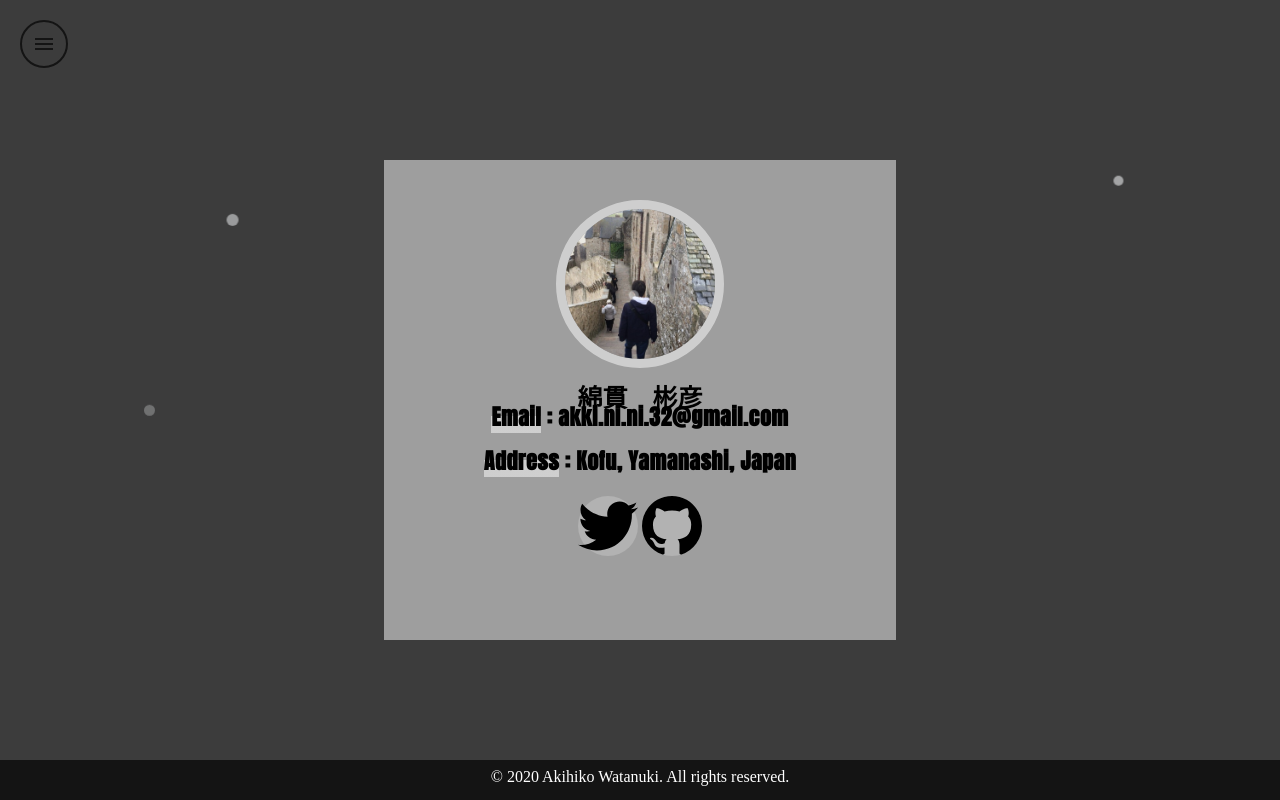
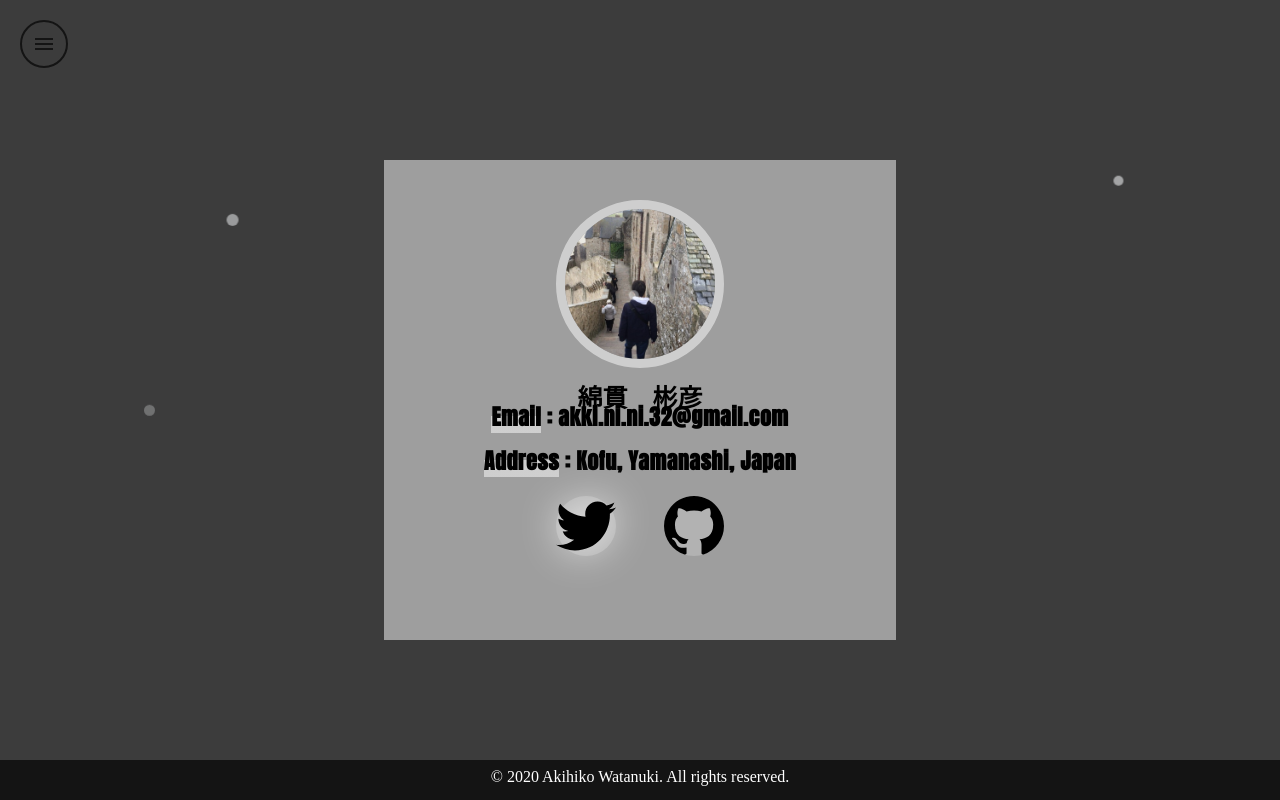
Before and after one commit to watawata14341/watawata14341.github.io, a plain HTML site: page contact.html in a window 1280 px wide. In both pictures the pointer is over the icon 608 px from the left and 526 px from the top of the page. Drawn offline with nearby package versions, Linux system fonts and the light colour scheme.

Commit message:
contact second

```diff
--- a/contact.css
+++ b/contact.css
@@ -482,6 +482,10 @@ body {
     text-align: center;
 }
 
+.icons-block svg:hover{
+    filter: drop-shadow(0 0 20px rgba(255, 255, 255, .8));
+}
+
 /* フッター部分 */
 footer {
     position: fixed;
--- a/contact.html
+++ b/contact.html
@@ -63,6 +63,8 @@
                     <path d="M24 4.557c-.883.392-1.832.656-2.828.775 1.017-.609 1.798-1.574 2.165-2.724-.951.564-2.005.974-3.127 1.195-.897-.957-2.178-1.555-3.594-1.555-3.179 0-5.515 2.966-4.797 6.045-4.091-.205-7.719-2.165-10.148-5.144-1.29 2.213-.669 5.108 1.523 6.574-.806-.026-1.566-.247-2.229-.616-.054 2.281 1.581 4.415 3.949 4.89-.693.188-1.452.232-2.224.084.626 1.956 2.444 3.379 4.6 3.419-2.07 1.623-4.678 2.348-7.29 2.04 2.179 1.397 4.768 2.212 7.548 2.212 9.142 0 14.307-7.721 13.995-14.646.962-.695 1.797-1.562 2.457-2.549z"/>
                 </a>
             </svg>
+            <svg xmlns="http://www.w3.org/2000/svg" width="40" height="40">
+            </svg>
             <svg xmlns="http://www.w3.org/2000/svg" viewBox="0 0 16 16" width="60" height="60">
                 <a href="https://github.com/watawata14341">
                     <circle cx="8" cy="8" r="8" fill="white" fill-opacity="20%"/>
```
